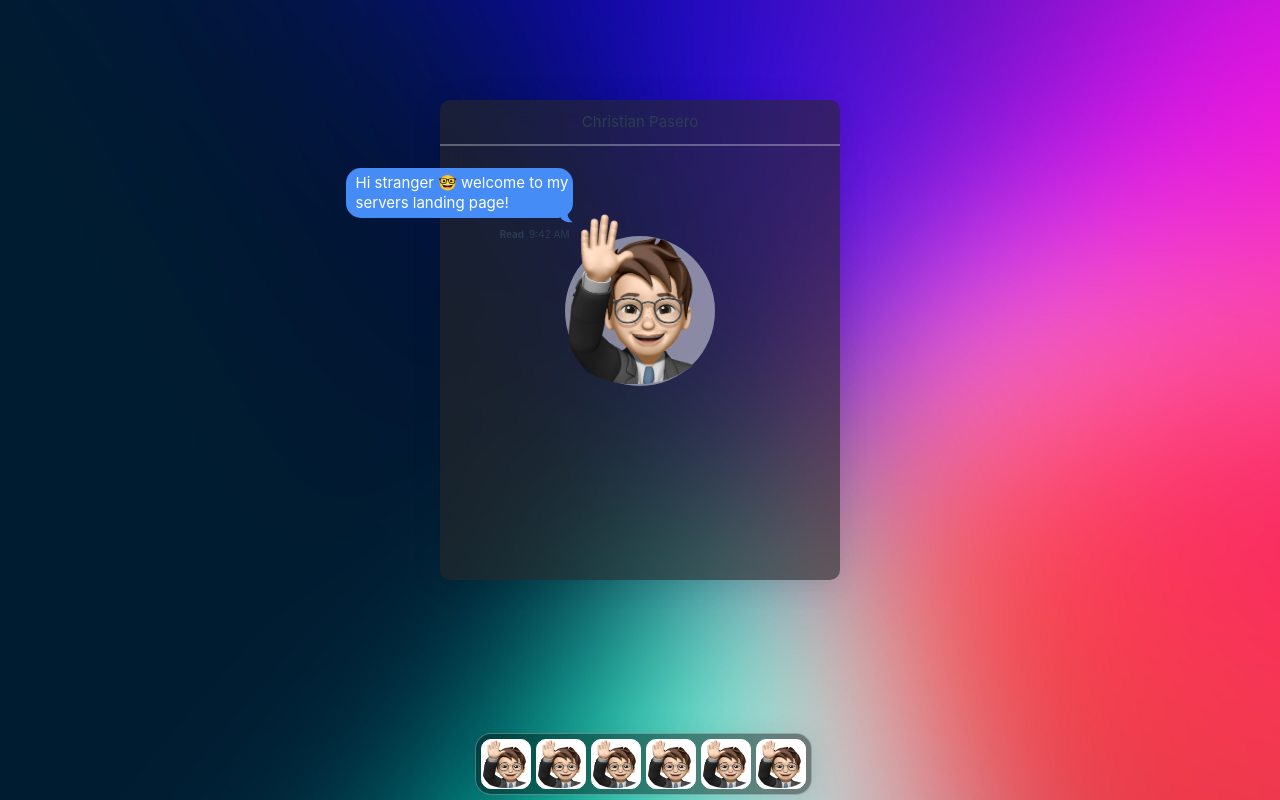
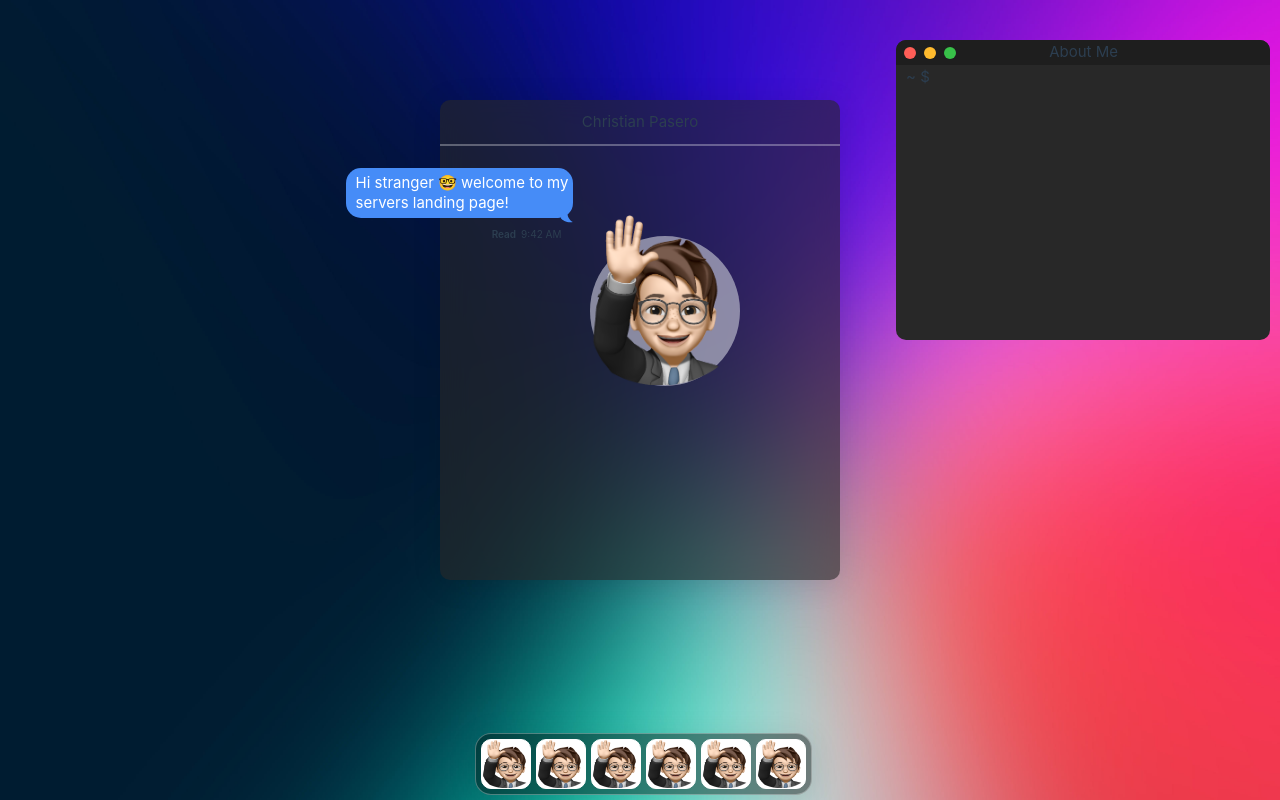
Before and after one commit to p4s3r0/p4s3r0_LandingPage, a Vue app: page / in a window 1280 px wide. Built offline with nearby package versions, Linux system fonts and the light colour scheme.

Commit message:
added terminal

```diff
--- a/src/App.vue
+++ b/src/App.vue
@@ -1,11 +1,13 @@
 <script setup>
 import Dock from "./components/Dock.vue";
 import CenterWidget from "./components/CenterWidget.vue"
+import Terminal from "./components/Terminal.vue"
 </script>
 
 <template>
-<dock/>
-<center-widget/>
+    <terminal/>
+    <dock/>
+    <center-widget/>
 </template>
 
 <style scoped>
--- a/src/assets/base.css
+++ b/src/assets/base.css
@@ -49,7 +49,6 @@
 *::after {
     box-sizing: border-box;
     margin: 0;
-    position: relative;
     font-weight: normal;
 }
 
--- a/src/components/CenterMemoji.vue
+++ b/src/components/CenterMemoji.vue
@@ -22,7 +22,7 @@
     background-color: rgba(177, 177, 195, 0.733);
     overflow: hidden;
     border-radius: 50%;
-    top: calc(50px - 5vw);
+    margin-top: calc(50px - 5vw);
     right: 25px;
 }
 
@@ -33,7 +33,7 @@ img {
 
 #pictureContainer {
     position: absolute;
-    top: calc(52px - 5vw);
-    right: 35px;
+    top: calc(53px - 5vw);
+    right: 10px;
 }
 </style>
--- a/src/components/CenterWidget.vue
+++ b/src/components/CenterWidget.vue
@@ -56,7 +56,9 @@ import Memoji from "./CenterMemoji.vue";
 }
 
 #name {
-    top: 10px;
+    position: relative;
+    margin-top: 10px;
+    margin-bottom: -10px;
     text-align: center;
 }
 
--- a/src/components/Dock.vue
+++ b/src/components/Dock.vue
@@ -27,7 +27,7 @@ import Application from "./Application.vue";
   padding-bottom: 5px;
   padding-right: 5px;
   display: flex;
-  bottom:5px;
+  bottom: 5px;
   left: calc(50vw - (var(--num-apps) * (var(--app-size) + 5px) )/2);/* calc(50vw - (num_applications * 50px)/2) */
   /* BLURRY BACKGROUND*/
   background: rgba(0, 0, 0, 0.4);
--- a/src/components/MessageBubble.vue
+++ b/src/components/MessageBubble.vue
@@ -59,6 +59,7 @@ export default {
 }
 
 svg {
+    position: relative;
     float: right;
     bottom: 10px;
 }
--- /dev/null
+++ b/src/components/Terminal.vue
@@ -0,0 +1,55 @@
+<script setup>
+//import
+</script>
+
+<template>
+<div id="container">
+    <p>~ $</p>
+</div>
+<div id="topBar">
+    <div class="actionButton" style="background-color: #FF5E57;"> </div>
+    <div class="actionButton" style="background-color: #FFBB2E;"> </div>
+    <div class="actionButton" style="background-color: #38C149;"> </div>
+    <p>About Me</p>
+</div>
+</template>
+
+<style scoped>
+#container {
+    position: absolute;
+    right: 10px;
+    left: 70vw;
+    height: 300px;
+    top: 40px;
+    background-color: #282828;
+    border-radius: 10px;
+    padding-top: 25px;
+    padding-left: 10px;
+}
+
+#topBar {
+    position: absolute;
+    right: 10px;
+    left: 70vw;
+    height: 25px;
+    top: 40px;
+    background-color: #1E1E1E;
+    border-top-right-radius: 10px;
+    border-top-left-radius: 10px;
+    display: flex;
+
+}
+
+.actionButton {
+    width: 12px;
+    height: 12px;
+    margin-left: 8px;
+    margin-top: 6.5px;
+    border-radius: 6px;
+}
+
+#topBar p {
+    position: absolute;
+    right: calc(10px + 15vw - 50px);
+}
+</style>
```
Also changed, not shown: 6 other files (tests, documents, lock files or other folders).
